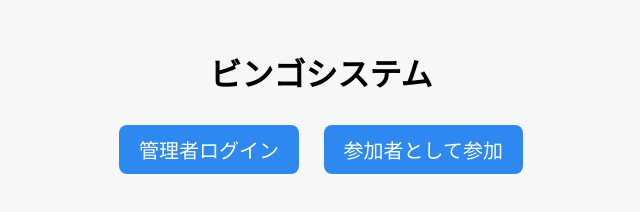
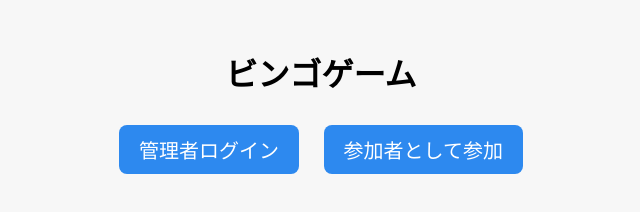
Before and after one commit to thazk1717-alt/bingoparty, a website: page public/index.html in a window 1280 px wide. Shown: the whole page, without its empty margins (319-959 px from the left). Drawn offline with Linux system fonts and the light colour scheme; a web font is replaced by a local one.

Commit message:
Update index.html

```diff
--- a/public/index.html
+++ b/public/index.html
@@ -9,7 +9,7 @@
   <link href="https://fonts.googleapis.com/css2?family=Zen+Maru+Gothic&display=swap" rel="stylesheet">
 </head>
 <body>
-  <h1>ビンゴシステム</h1>
+  <h1>ビンゴゲーム</h1>
 
   <button onclick="goAdmin()">管理者ログイン</button>
   <button onclick="goPlayer()">参加者として参加</button>
```
